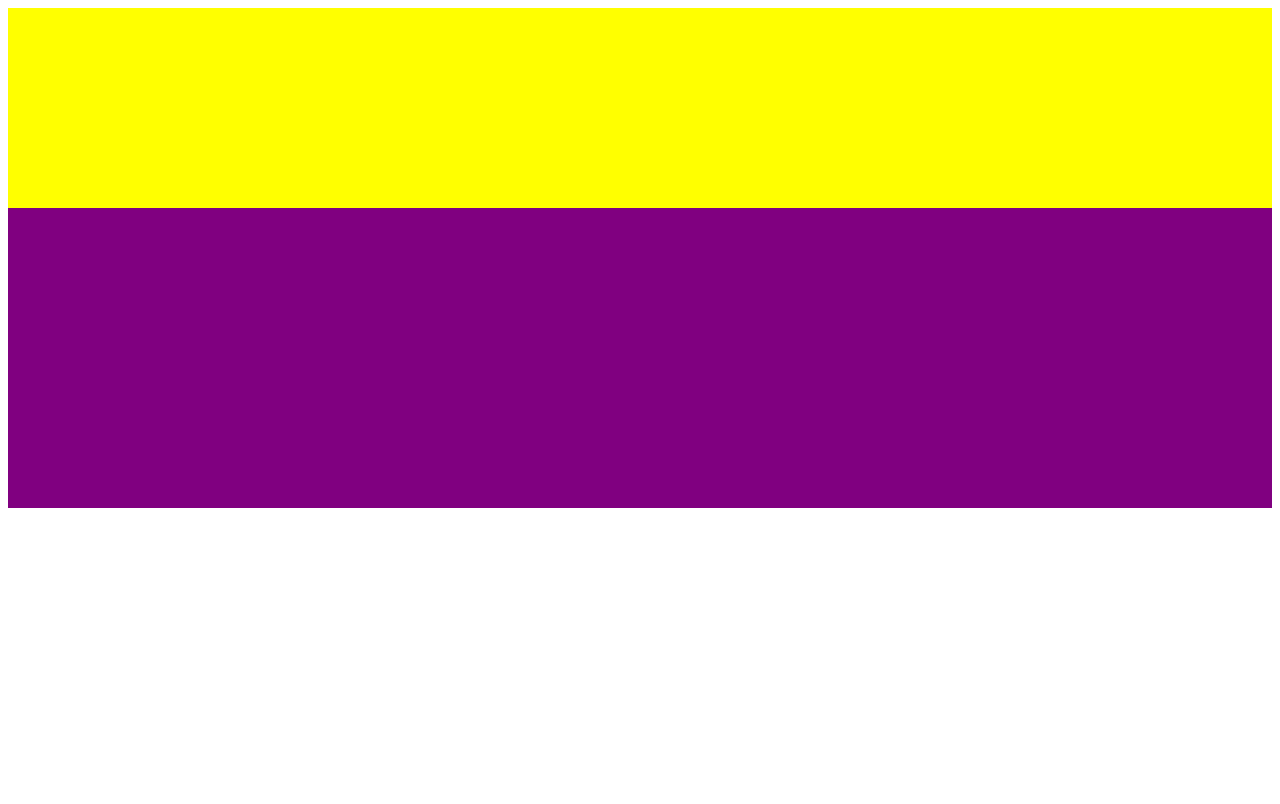
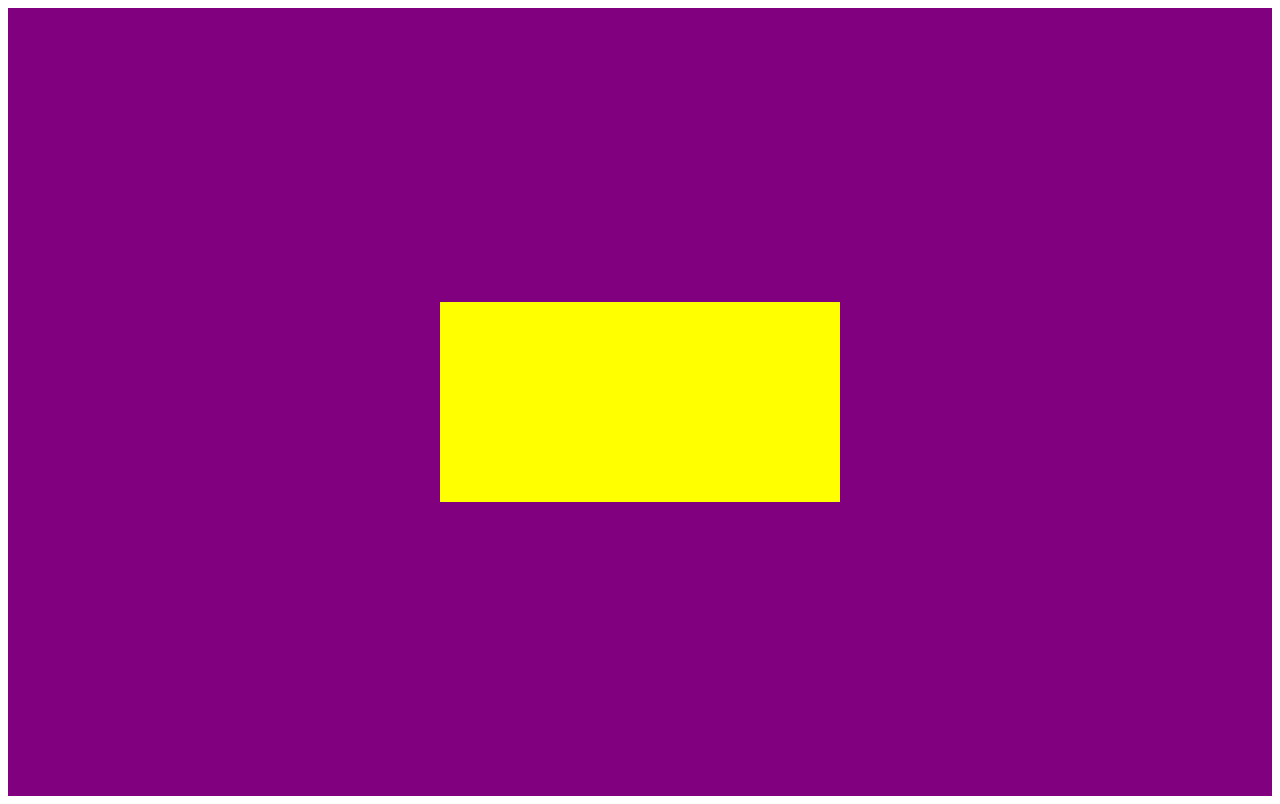
Before and after one commit to BrenoWallacy/html-css.com, a plain HTML site: page exercicios/ex022/Fundo007.html in a window 1280 px wide. Drawn offline with Linux system fonts and the light colour scheme.

Commit message:
translate

```diff
--- a/exercicios/ex022/Fundo007.html
+++ b/exercicios/ex022/Fundo007.html
@@ -6,12 +6,24 @@
     <title>Alinhamento Vertical</title>
     <style>
         #container {
-            height: 500px;
+            background-size: 100% 100%;
+
+            position: relative;
+            height: 96vh;
             background-color: purple;
+            padding: 10px;
         }
         #conteudo {
+
+            position: absolute;
             height: 200px;
+            width: 400px;
             background-color: yellow;
+
+            left: 50%;
+            top: 50%;
+
+            transform: translate(-50%, -50%) ;
         }
     </style>
 </head>
```
